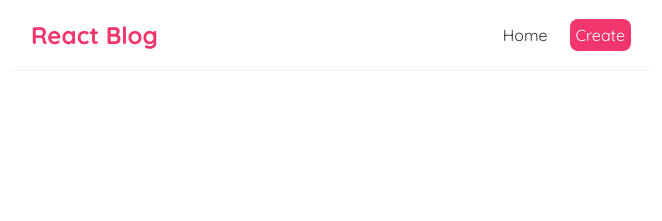
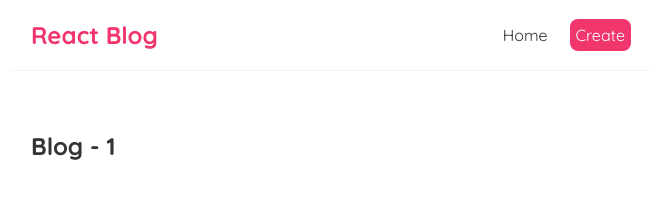
Before and after one commit to VeyGudTek/Blog_Test, a React (Create React App) app: page /blogs/1 in a window 1280 px wide. Shown: the top 221 px of the page, without its empty margins (309-971 px from the left). Built offline with nearby package versions, Linux system fonts and the light colour scheme.

Commit message:
Added Route Parameters

```diff
--- a/src/App.js
+++ b/src/App.js
@@ -3,6 +3,7 @@
 import Home from './Home'
 import Create from './Create'
 import { BrowserRouter as Router, Route, Switch} from 'react-router-dom'
+import BlogDetails from './BlogDetails';
 
 function App() {
   return (
@@ -17,6 +18,9 @@
             <Route path="/create">
               <Create/>
             </Route>
+            <Route path="/blogs/:id">
+              <BlogDetails/>
+            </Route>
           </Switch>
         </div>
       </div>
--- /dev/null
+++ b/src/BlogDetails.js
@@ -0,0 +1,13 @@
+import { useParams } from "react-router-dom/cjs/react-router-dom.min"
+
+const BlogDetails = () => {
+    const {id} = useParams()
+
+    return (
+        <div className="blog-details">
+            <h2>Blog - {id}</h2>
+        </div>
+    )
+}
+
+export default BlogDetails
--- a/src/BlogList.js
+++ b/src/BlogList.js
@@ -1,3 +1,5 @@
+import {Link} from "react-router-dom"
+
 const BlogList = ({blogs, title}) => {
     //const blogs = props.blogs
     //const title = props.title
@@ -7,8 +9,10 @@
             <h2>{title}</h2>
             {blogs.map((blog) => (
                 <div className='blog-preview' key={blog.id}>
-                    <h2>{blog.title}</h2>
-                    <p>by {blog.author}</p>
+                    <Link to={"/blogs/" + blog.id}>
+                        <h2>{blog.title}</h2>
+                        <p>by {blog.author}</p>
+                    </Link>
                 </div>
             ))}
         </div>
--- a/src/index.css
+++ b/src/index.css
@@ -48,3 +48,6 @@
   color: #f1356d;
   margin-bottom: 8px;
 }
+.blog-preview a{
+  text-decoration: none;
+}
```
